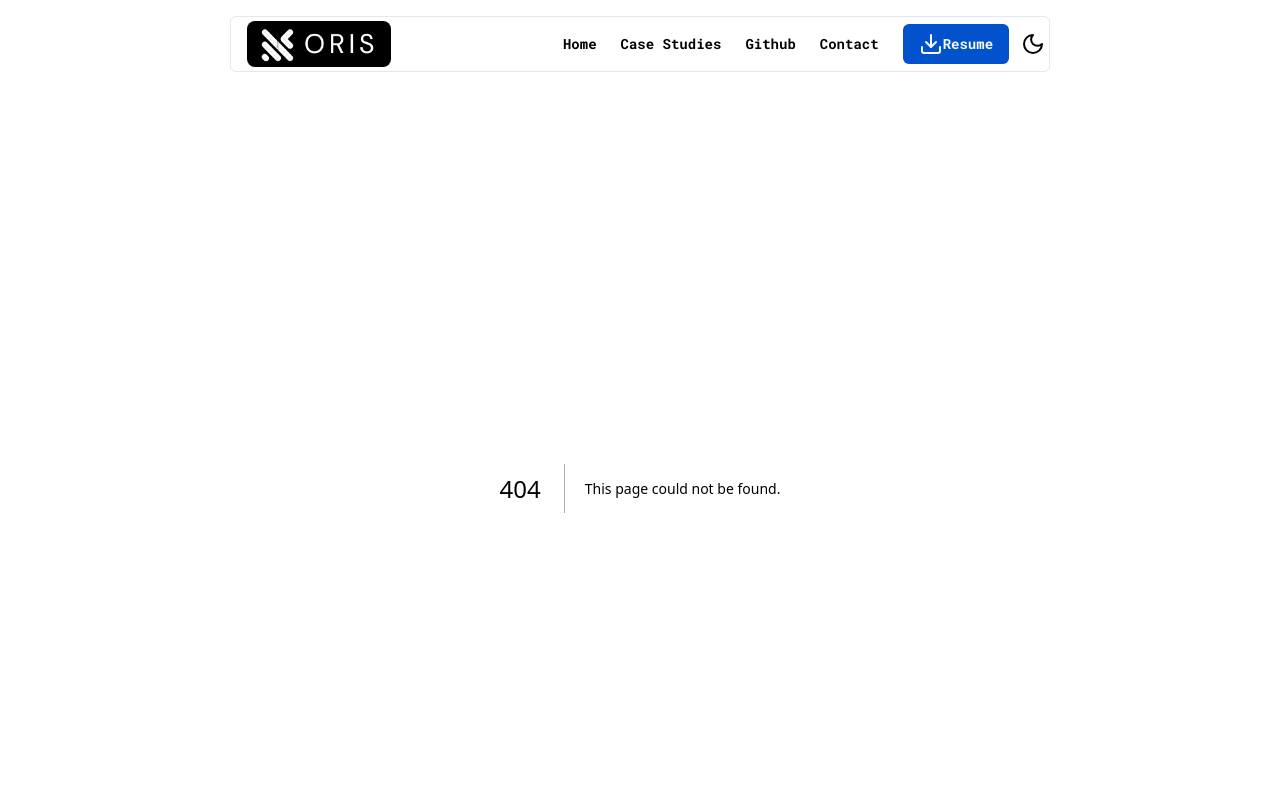
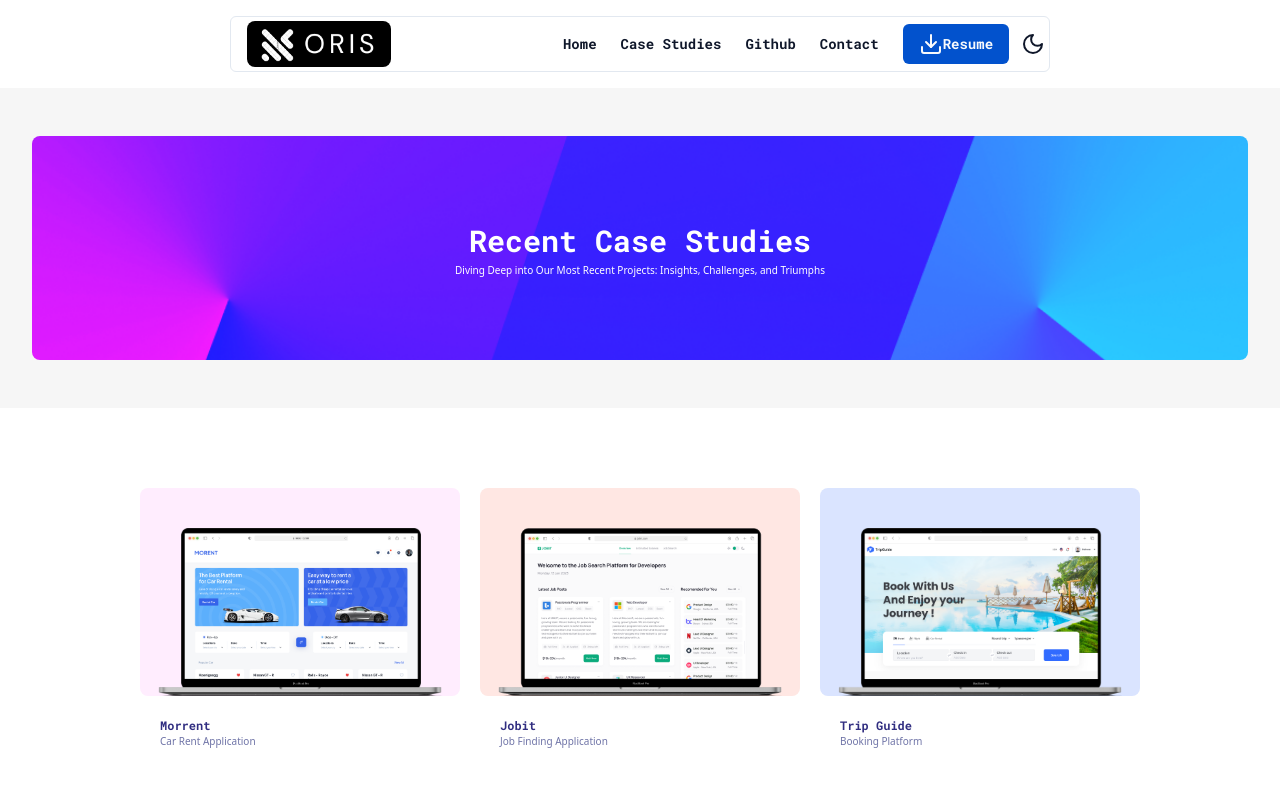
Before and after one commit to oris-96/portfolioOris, a Next.js app: page /case-studies in a window 1280 px wide. Before the commit this address had no page. Shown: the top 800 px of the page. Built offline with nearby package versions, Linux system fonts and the light colour scheme; a web font is replaced by a local one; what tailwindcss-animated would draw is missing.

Commit message:
case studies

```diff
--- /dev/null
+++ b/app/case-studies/page.tsx
@@ -0,0 +1,27 @@
+/** @format */
+
+import { CaseStudiesList } from '..';
+
+const page = () => {
+  return (
+    <div>
+      <div className=" w-screen bg-heroBg h-80 flex justify-center ">
+        <div className=" flex flex-col justify-center items-center bg-cover w-full h-56 mt-12 mx-4 lg:mx-8 rounded-lg bg-center bg-no-repeat bg-[url('/colorcase.png')]">
+          <p className="text-white font-mono text-25 lg:text-30 ">
+            Recent Case Studies
+          </p>
+
+          <p className=" text-center text-10 text-white font-light ">
+            Diving Deep into Our Most Recent Projects: Insights, Challenges, and
+            Triumphs
+          </p>
+        </div>
+      </div>
+      <div className="p-20">
+        <CaseStudiesList />
+      </div>
+    </div>
+  );
+};
+
+export default page;
--- a/app/index.ts
+++ b/app/index.ts
@@ -10,7 +10,9 @@ import Experience from '@/components/Experience';
 import ExperienceList from '@/components/ExperienceList';
 import FeaturedProjects from '@/components/FeaturedProjects';
 import FeaturedProjectsList from '@/components/FeaturedProjectsList';
+import CaseStudiesCard from '@/components/CaseStudiesCard';
 import Footer from '@/components/Footer';
+import CaseStudiesList from '@/components/CaseStudiesList';
 
 export {
   Navbar,
@@ -21,6 +23,8 @@ export {
   Services,
   WorkExperienceCard,
   Experience,
+  CaseStudiesCard,
+  CaseStudiesList,
   ExperienceList,
   FeaturedProjects,
   FeaturedProjectsList,
--- /dev/null
+++ b/components/CaseStudiesCard.tsx
@@ -0,0 +1,42 @@
+/** @format */
+
+import Image from 'next/image';
+import React from 'react';
+
+interface ICaseStudy {
+  imageSrc: string;
+  imageAlt: string;
+  bgColor: string;
+  title: string;
+  description: string;
+}
+
+interface CaseStudiesCardProps {
+  caseStudy: ICaseStudy;
+}
+
+const CaseStudiesCard: React.FC<CaseStudiesCardProps> = ({
+  caseStudy: { imageSrc, imageAlt, bgColor, title, description },
+}) => {
+  return (
+    <div className="mb-5">
+      <div
+        className={`flex justify-center items-end w-20 rounded-lg h-52 ${bgColor}`}
+      >
+        <Image
+          className="w-72"
+          src={imageSrc}
+          width={256}
+          height={128}
+          alt={imageAlt}
+        />
+      </div>
+      <div className="p-5">
+        <p className="text-12 font-mono text-caseTextColor ">{title}</p>
+        <p className="text-heroTextColor text-10 ">{description}</p>
+      </div>
+    </div>
+  );
+};
+
+export default CaseStudiesCard;
--- /dev/null
+++ b/components/CaseStudiesList.tsx
@@ -0,0 +1,48 @@
+/** @format */
+
+import React from 'react';
+import CaseStudiesCard from './CaseStudiesCard';
+
+interface ICaseStudy {
+  imageSrc: string;
+  imageAlt: string;
+  bgColor: string;
+  title: string;
+  description: string;
+}
+
+const caseStudies: ICaseStudy[] = [
+  {
+    imageSrc: '/rentLap.png',
+    imageAlt: 'laptop',
+    bgColor: 'bg-caseBg',
+    title: 'Morrent',
+    description: 'Car Rent Application',
+  },
+  {
+    imageSrc: '/jobitcase.png',
+    imageAlt: 'laptop',
+    bgColor: 'bg-jobitBg',
+    title: 'Jobit',
+    description: 'Job Finding Application',
+  },
+  {
+    imageSrc: '/triplaptop.png',
+    imageAlt: 'laptop',
+    bgColor: 'bg-tripBg',
+    title: 'Trip Guide',
+    description: 'Booking Platform',
+  },
+];
+
+const CaseStudiesList = () => {
+  return (
+    <div className=" flex flex-wrap gap-5 justify-center md:justify-center lg:justify-center md:flex md:flex-1 md:flex-wrap lg:flex lg:flex-1 lg:flex-wrap  md:gap-5 lg:gap-5 ">
+      {caseStudies.map((caseStudy, index) => (
+        <CaseStudiesCard key={index} caseStudy={caseStudy} />
+      ))}
+    </div>
+  );
+};
+
+export default CaseStudiesList;
--- a/components/FeaturedProjectsList.tsx
+++ b/components/FeaturedProjectsList.tsx
@@ -2,6 +2,7 @@
 
 import React from 'react';
 import { ArrowRight } from 'lucide-react';
+import Link from 'next/link';
 
 import FeaturedProjects from './FeaturedProjects';
 import { Button } from './ui/button';
@@ -56,7 +57,9 @@ const FeaturedProjectsList = () => {
       </div>
       <div className="flex justify-center my-5 ">
         <Button className="bg-buttonBg rounded-full">
-          <span className="text-12"> See More Case Studies </span>
+          <Link href="/case-studies">
+            <span className="text-12">See More Case Studies</span>
+          </Link>
           <ArrowRight className="w-5" />
         </Button>
       </div>
--- a/components/Navbar.tsx
+++ b/components/Navbar.tsx
@@ -14,6 +14,7 @@ import {
 } from './ui/menubar';
 import { Button } from './ui/button';
 import Image from 'next/image';
+import Link from 'next/link';
 
 const Navbar = () => {
   const [menuOpen, setMenuOpen] = useState(false);
@@ -48,24 +49,30 @@ const Navbar = () => {
 
         <nav className={`${'lg:flex lg:items-center hidden'} `}>
           <MenubarMenu>
-            <MenubarTrigger className="font-mono">Home</MenubarTrigger>
+            <Link href="/">
+              <MenubarTrigger className="font-mono">Home</MenubarTrigger>
+            </Link>
             <MenubarContent>
               <MenubarItem> Sample 1</MenubarItem>
             </MenubarContent>
           </MenubarMenu>
 
           <MenubarMenu>
-            <MenubarTrigger className="font-mono">Case Studies</MenubarTrigger>
+            <Link href="/case-studies">
+              <MenubarTrigger className="font-mono">
+                Case Studies
+              </MenubarTrigger>
+            </Link>
+
             <MenubarContent>
-              <MenubarItem className=" text-black "> Sample 2</MenubarItem>
+              <MenubarItem className=" text-black "> Morrent </MenubarItem>
+              <MenubarItem className=" text-black "> Jobit </MenubarItem>
+              <MenubarItem className=" text-black "> Trip Guide </MenubarItem>
             </MenubarContent>
           </MenubarMenu>
 
           <MenubarMenu>
             <MenubarTrigger className="font-mono">Github</MenubarTrigger>
-            <MenubarContent>
-              <MenubarItem> Sample 3</MenubarItem>
-            </MenubarContent>
           </MenubarMenu>
 
           <MenubarMenu>
@@ -95,8 +102,12 @@ const Navbar = () => {
         <ul
           className={` ${'flex flex-col space-y-5 justify-center items-center min-h-[250px]'} `}
         >
-          <li className="hover:underline">Home</li>
-          <li className="hover:underline"> Case Studies </li>
+          <Link href="/">
+            <li className="hover:underline">Home</li>
+          </Link>
+          <Link href="/case-studies">
+            <li className="hover:underline"> Case Studies </li>
+          </Link>
           <li className="hover:underline"> Github </li>
           <li className="hover:underline"> Contact </li>
           <li className="hover:underline">Resume</li>
--- a/tailwind.config.js
+++ b/tailwind.config.js
@@ -37,6 +37,10 @@ module.exports = {
         headerColor: '#151E2C',
         expBg: '#E7E7E7',
         iconBg: '#9D9D9D',
+        jobitBg: '#FFE7E3',
+        tripBg: '#DAE4FF',
+        caseBg: '#FFEDFE',
+        caseTextColor: '#312E81',
         workBg: '#151E2C',
         buttonBg: '#0252CD',
         projectRentBg: '#5F9FFE',
```
Also changed, not shown: public/colorcase.png (added), public/jobitcase.png (added).
